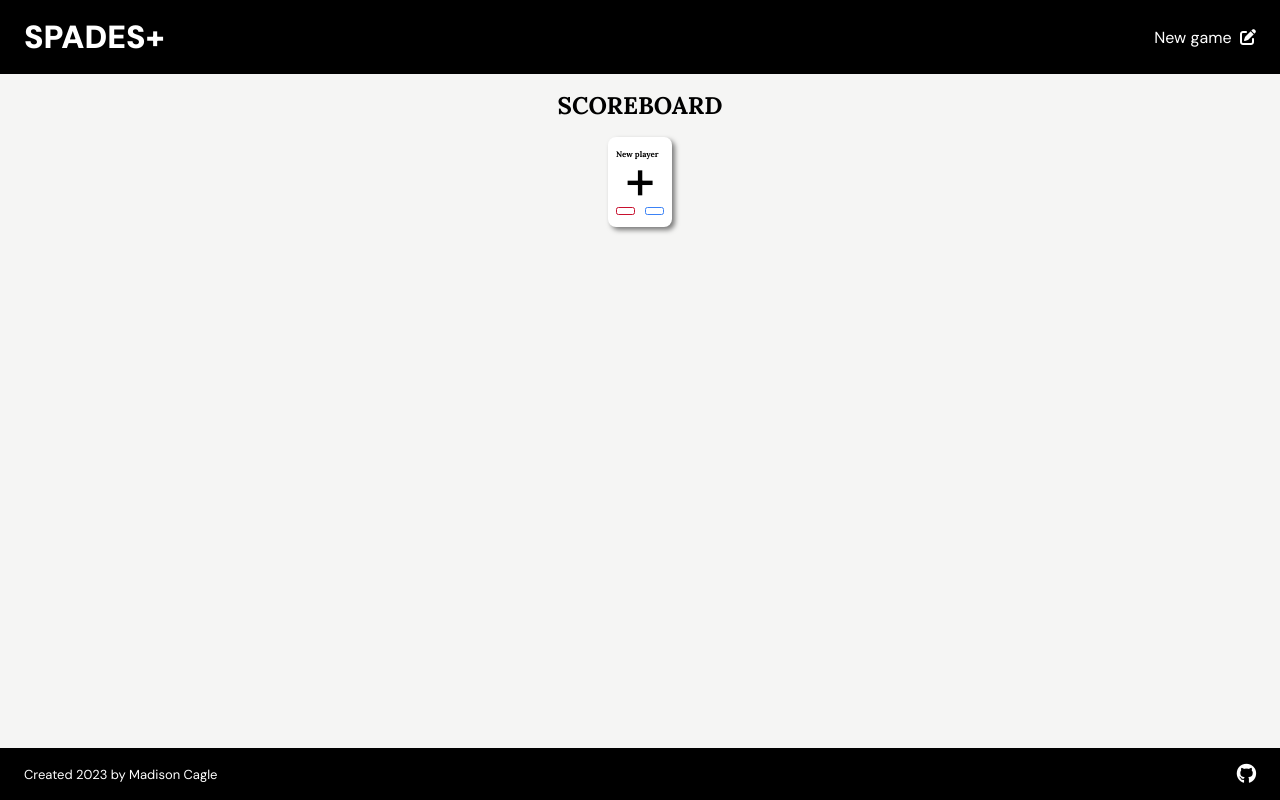
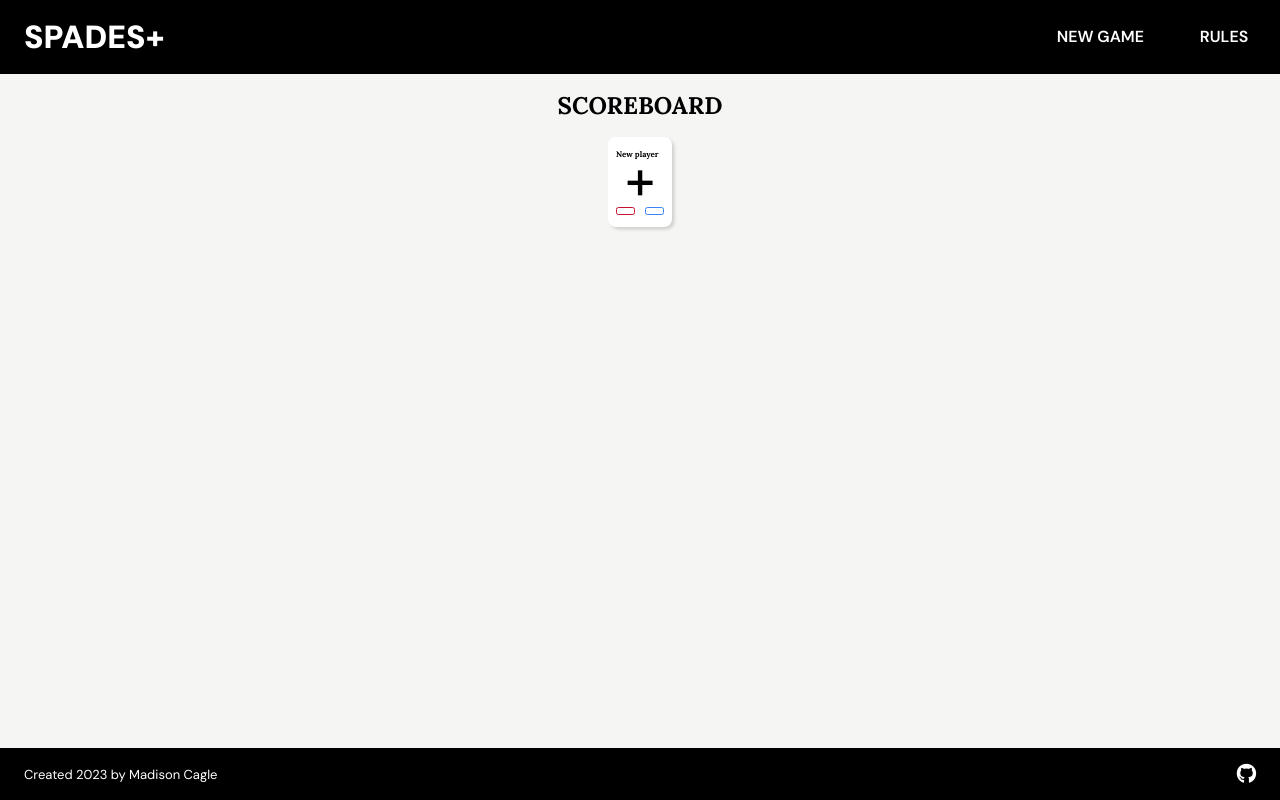
Before and after one commit to madisoncagle/spades-plus, a React (Create React App) app: page / in a window 1280 px wide. Built offline with nearby package versions, Linux system fonts and the light colour scheme.

Commit message:
Minor UI changes, add header menu

```diff
--- a/public/index.html
+++ b/public/index.html
@@ -31,8 +31,22 @@
     <!-- header -->
     <header class="bg-black pad-ver-1">
         <div class="container header">
-            <a href="#"><h1 class="txt-white">SPADES+</h1></a>
-            <a href="." class="link txt-white"><p>New game &nbsp;</p><i class="fa-solid fa-pen-to-square"></i></a>
+            <a href="#">
+                <h1 class="txt-white">SPADES+</h1>
+            </a>
+            <menu>
+                <div class="menu-item">
+                    <a href="." class="link txt-white">
+                        <p>NEW GAME &nbsp;</p>
+                    </a>
+                </div>
+
+                <div class="menu-item">
+                    <a href="#" class="link txt-white">
+                        <p>RULES &nbsp;</p>
+                    </a>
+                </div>
+            </menu>
         </div>
     </header>
 
--- a/src/index.css
+++ b/src/index.css
@@ -68,11 +68,35 @@ h1 {
   font-weight: 1000;
 }
 
+menu {
+  display: flex;
+  gap: 3rem;
+}
+
 /* CLASSES */
 
 .container {
   max-width: 1450px;
   margin: 0 auto;
+}
+
+.menu-item {
+  display: inline-block;
+  color: white;
+  font-weight: 600;
+}
+
+.menu-item::after {
+  content: "";
+  display: block;
+  color: var(--blue);
+  width: 0;
+  border-bottom: 0.15rem solid;
+  transition: all 0.2s;
+}
+
+.menu-item:hover::after{
+  width: 50%;
 }
 
 @media screen and (max-width: 1450px) {
@@ -246,7 +270,7 @@ h1 {
   background-color: white;
   color: black;
   border-radius: 1rem;
-  box-shadow: rgba(0, 0, 0, 0.5) 3px 3px 5px;
+  box-shadow: rgba(0, 0, 0, 0.15) 2.4px 2.4px 3.2px;
   width: 20rem;
   height: 28rem;
 }
@@ -517,7 +541,7 @@ h1 {
   height: 5.6rem;
   border-style: none;
   border-radius: 0.5rem;
-  box-shadow: rgba(0, 0, 0, 0.5) 3px 3px 5px;
+  box-shadow: rgba(0, 0, 0, 0.15) 2.4px 2.4px 3.2px;
   color: black;
   background-color: white;
   font-family: "Lora", serif;
```
